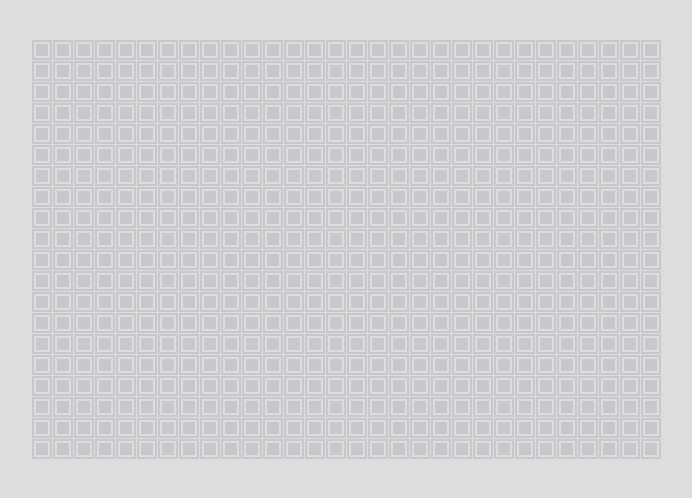
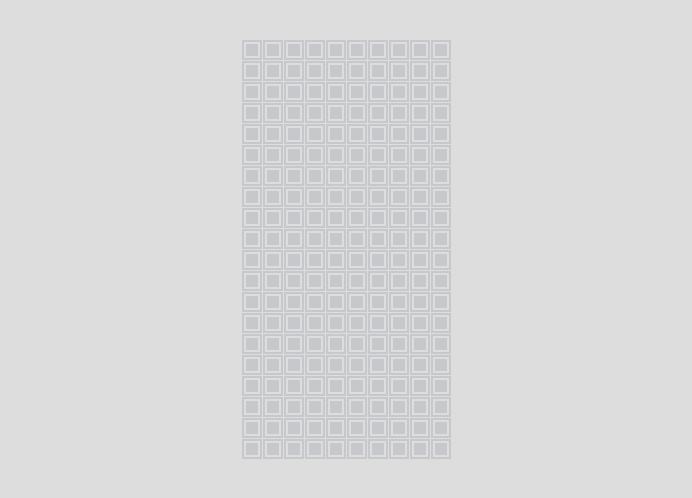
Before and after one commit to XUBXUE/vue-tetris, a Vue app: page / in a window 1280 px wide. Shown: the top 498 px of the page, without its empty margins (294-986 px from the left). Built offline with nearby package versions, Linux system fonts and the light colour scheme.

Commit message:
feat: define board

```diff
--- a/src/App.vue
+++ b/src/App.vue
@@ -1,23 +1,28 @@
 <script setup lang="ts">
 import { ref } from "vue";
 import Block from './components/block.vue';
-import type { BlockState } from "./type";
 
 const width = 10;
 
-const height = 20;
+const height = 20
 
-const board = ref<BlockState[][]>(
-  Array.from({ length: height }, (_, y) =>
-    Array.from({ length: width }, (_, x) => ({
-      x,
-      y,
-      full: false,
-    })),
-  ),
+const board = ref<number[]>(
+  Array.from({ length: height }, () => 0),
 );
 
-console.log(board.value);
+// const currentShape = ref();
+
+const convertToBinary = (num: number, length: number) => {
+  let binary = num.toString(2);
+
+  if (binary.length > length) return binary;
+
+  return binary.padStart(length, binary);
+};
+
+// const generateShape = () => {
+//   const square = [];
+// };
 </script>
 
 <template>
@@ -28,31 +33,10 @@ console.log(board.value);
       :key="y"
     >
       <Block
-        class="flex h-5 w-5 p-0.5 cursor-pointer items-center justify-center border-2 border-gray-500/20"
-        v-for="(block, x) in row"
+        v-for="(placeholder, x) in convertToBinary(row, width)"
         :key="x"
-        :block="block"
+        :placeholder="placeholder"
       />
     </div>
-    <!-- <div class="m-2 flex items-center justify-between">
-        <button
-          class="rounded bg-gray-500/20 p-2 text-white hover:bg-gray-500/50"
-          @click="simple"
-        >
-          Simple
-        </button>
-        <button
-          class="rounded bg-gray-500/20 p-2 text-white hover:bg-gray-500/50"
-          @click="normal"
-        >
-          Normal
-        </button>
-        <button
-          class="rounded bg-gray-500/20 p-2 text-white hover:bg-gray-500/50"
-          @click="difficult"
-        >
-          Difficult
-        </button>
-      </div> -->
   </div>
 </template>
--- a/src/components/block.vue
+++ b/src/components/block.vue
@@ -1,15 +1,9 @@
 <script setup lang="ts">
-import type { BlockState } from '../type';
-
-defineProps<{ block: BlockState }>();
+defineProps<{ placeholder: string }>();
 </script>
 
 <template>
-  <div
-    class="flex h-5 w-5 p-0.5 cursor-pointer items-center justify-center border-2 border-gray-500/20"
-    v-for="(_, x) in block"
-    :key="x"
-  >
-    <div class="w-full h-full bg-gray-500/20"></div>
+  <div :class="{'border-gray-500/50': placeholder === '1'}" class="flex h-5 w-5 p-0.5 cursor-pointer items-center justify-center border-2 border-gray-500/20">
+    <div :class="{'bg-gray-500/50': placeholder === '1'}" class="w-full h-full bg-gray-500/20"></div>
   </div>
 </template>
--- a/src/composables/index.ts
+++ /dev/null
@@ -1,2 +0,0 @@
-export * from './game';
-export * from './storage';
--- a/src/type.ts
+++ /dev/null
@@ -1,5 +0,0 @@
-export interface BlockState {
-  x: number;
-  y: number;
-  full: boolean;
-}
```
Also changed, not shown: src/enum.ts (deleted).
